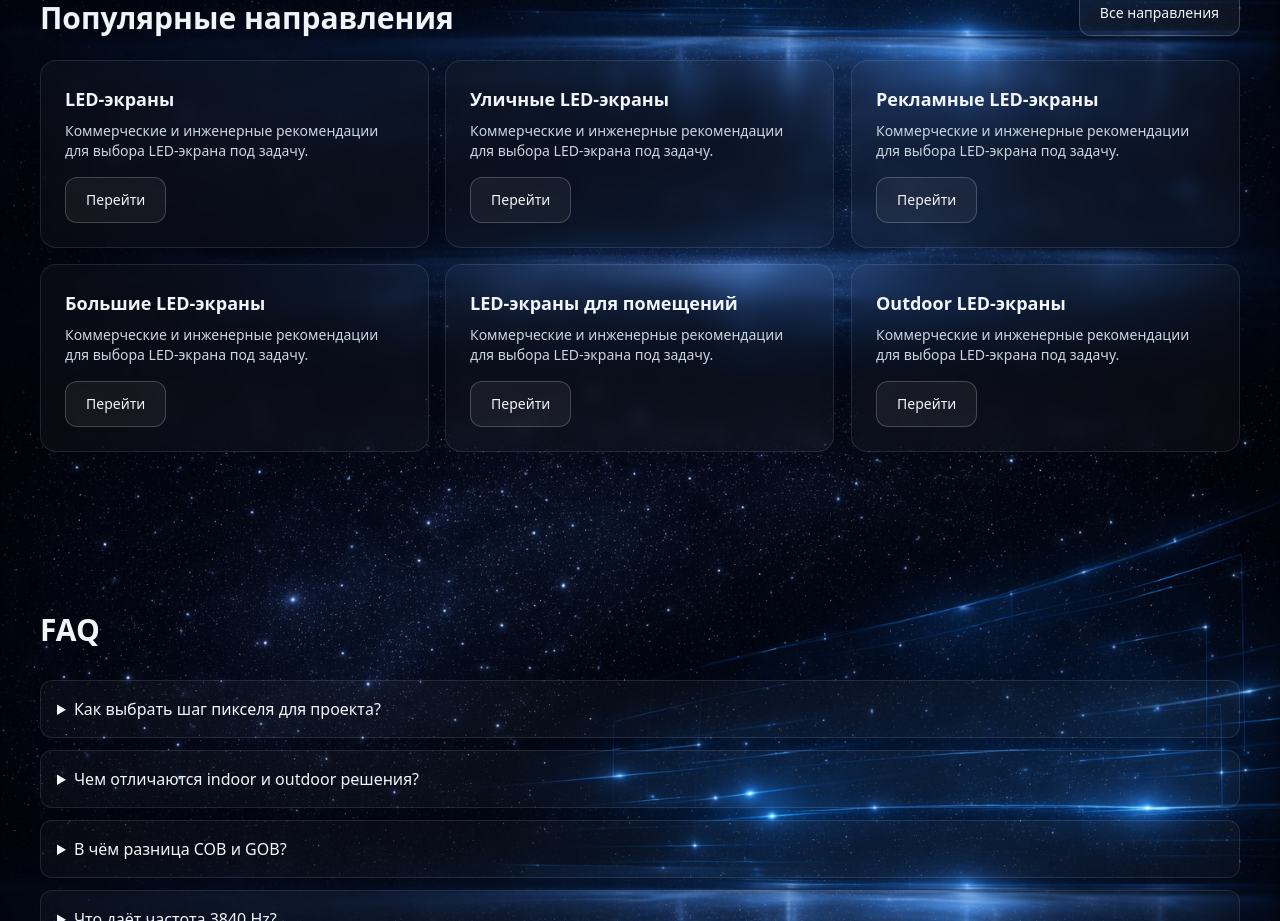
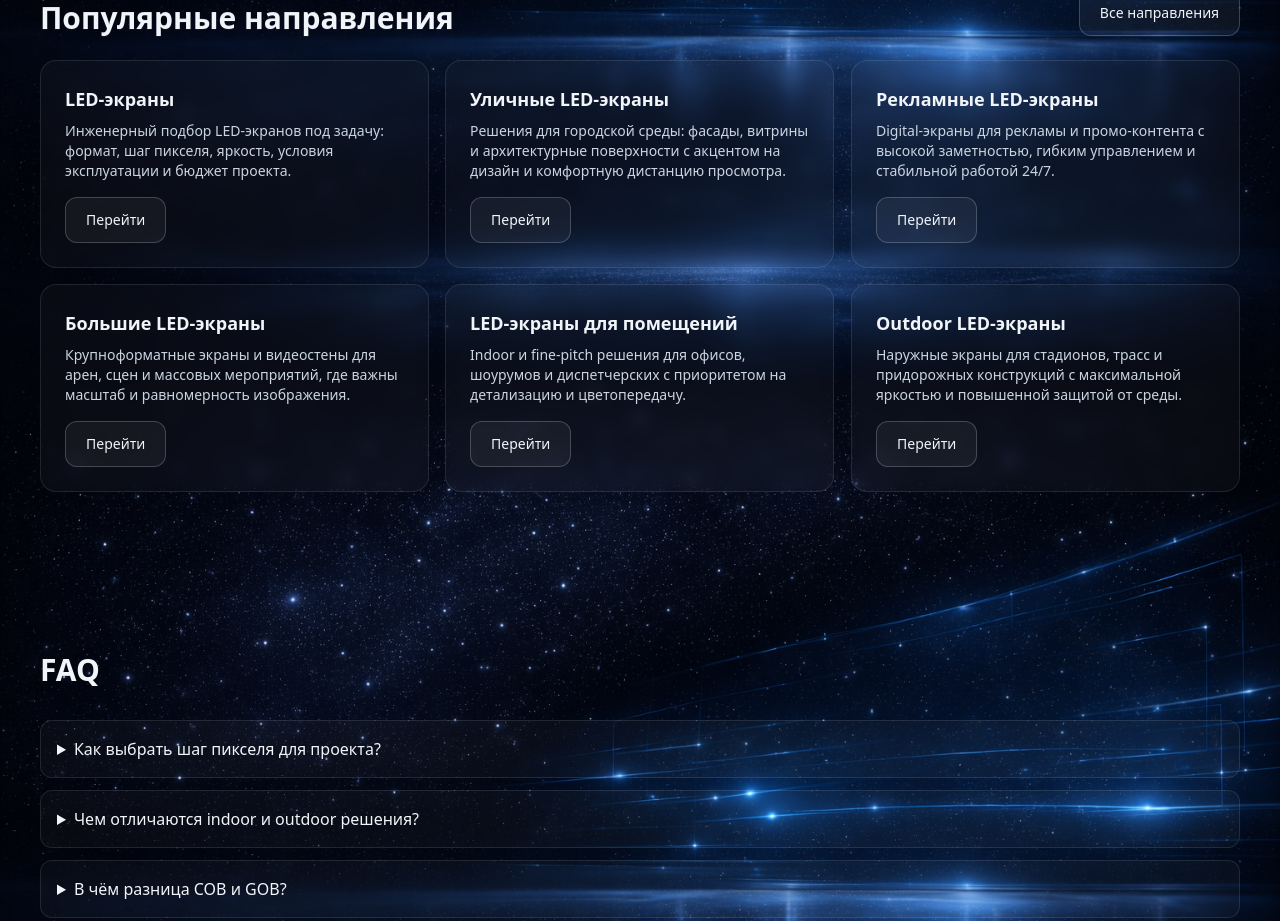
Before and after one commit to Fidail333/Sap, a Next.js app: page / in a window 1280 px wide. Shown: the part 4740-5661 px from the top of the page. Built offline with nearby package versions, Linux system fonts and the light colour scheme; no server answers.

Commit message:
Update popular directions card descriptions on homepage

```diff
--- a/src/app/page.tsx
+++ b/src/app/page.tsx
@@ -157,17 +157,41 @@ export default function Home() {
         </div>
         <div className="mt-6 grid gap-4 md:grid-cols-2 xl:grid-cols-3">
           {[
-            { href: '/led-ekrany', label: 'LED-экраны' },
-            { href: '/ulichnye-led-ekrany', label: 'Уличные LED-экраны' },
-            { href: '/reklamnye-led-ekrany', label: 'Рекламные LED-экраны' },
-            { href: '/bolshie-led-ekrany', label: 'Большие LED-экраны' },
-            { href: '/indoor-led-ekrany', label: 'LED-экраны для помещений' },
-            { href: '/outdoor-led-ekrany', label: 'Outdoor LED-экраны' }
+            {
+              href: '/led-ekrany',
+              label: 'LED-экраны',
+              description: 'Инженерный подбор LED-экранов под задачу: формат, шаг пикселя, яркость, условия эксплуатации и бюджет проекта.'
+            },
+            {
+              href: '/ulichnye-led-ekrany',
+              label: 'Уличные LED-экраны',
+              description: 'Решения для городской среды: фасады, витрины и архитектурные поверхности с акцентом на дизайн и комфортную дистанцию просмотра.'
+            },
+            {
+              href: '/reklamnye-led-ekrany',
+              label: 'Рекламные LED-экраны',
+              description: 'Digital-экраны для рекламы и промо-контента с высокой заметностью, гибким управлением и стабильной работой 24/7.'
+            },
+            {
+              href: '/bolshie-led-ekrany',
+              label: 'Большие LED-экраны',
+              description: 'Крупноформатные экраны и видеостены для арен, сцен и массовых мероприятий, где важны масштаб и равномерность изображения.'
+            },
+            {
+              href: '/indoor-led-ekrany',
+              label: 'LED-экраны для помещений',
+              description: 'Indoor и fine-pitch решения для офисов, шоурумов и диспетчерских с приоритетом на детализацию и цветопередачу.'
+            },
+            {
+              href: '/outdoor-led-ekrany',
+              label: 'Outdoor LED-экраны',
+              description: 'Наружные экраны для стадионов, трасс и придорожных конструкций с максимальной яркостью и повышенной защитой от среды.'
+            }
           ].map((item) => (
             <Reveal key={item.href}>
               <Card>
                 <h3 className="text-lg font-semibold">{item.label}</h3>
-                <p className="mt-2 text-sm text-slate-300">Коммерческие и инженерные рекомендации для выбора LED-экрана под задачу.</p>
+                <p className="mt-2 text-sm text-slate-300">{item.description}</p>
                 <Button href={item.href} variant="secondary" className="mt-4">Перейти</Button>
               </Card>
             </Reveal>
```
